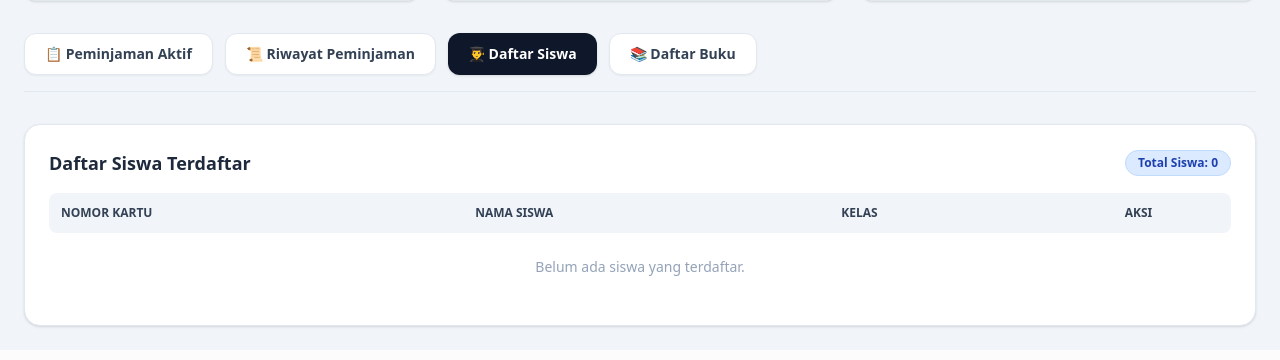
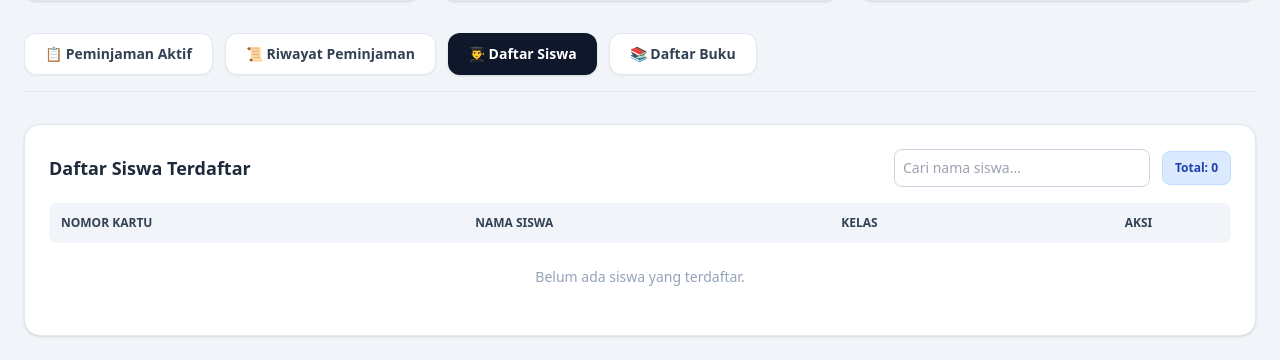
Before and after one commit to Brian-Faruq/perpustakaan-sistem, a PHP site: page /admin_dashboard.php in a window 1280 px wide, after a click on "👨‍🎓 Daftar Siswa". Shown: the part 553-913 px from the top of the page. Before the commit the page ends 882 px from the top, so only its background shows below. Run offline with PHP 8.4, Linux system fonts and the light colour scheme; the visitor is signed in with stand-in values (Sample User, id 1); data that the repository does not hold is empty; some libraries are stand-ins or nearby versions.

Commit message:
tambahin search bar siswa dan buku

```diff
--- a/admin_dashboard.php
+++ b/admin_dashboard.php
@@ -409,20 +409,26 @@ if (isset($_POST['hapus_riwayat'])) {
             </div>
         </div>
 
-        <!-- TABEL DAFTAR SISWA (ADA AKSI EDIT & HAPUS) -->
+        <!-- TABEL DAFTAR SISWA (ADA AKSI EDIT & HAPUS + SEARCH BAR) -->
         <div id="siswa-tab" class="tab-content hidden bg-white rounded-2xl shadow p-6 border border-slate-200">
             <?php
             $q_siswa = mysqli_query($koneksi, "SELECT * FROM siswa ORDER BY nama ASC");
             $total_siswa = mysqli_num_rows($q_siswa);
             ?>
-            <div class="flex justify-between items-center mb-4">
+            <div class="flex flex-col sm:flex-row justify-between items-start sm:items-center gap-3 mb-4">
                 <h2 class="text-lg font-bold text-slate-800">Daftar Siswa Terdaftar</h2>
-                <span class="bg-blue-100 text-blue-800 text-xs font-extrabold px-3 py-1 rounded-full border border-blue-200">
-                    Total Siswa: <?= $total_siswa; ?>
-                </span>
+
+                <!-- SEARCH BAR & TOTAL BADGE -->
+                <div class="flex items-center gap-3 w-full sm:w-auto">
+                    <input type="text" id="searchSiswa" onkeyup="filterSiswa()" placeholder="Cari nama siswa..." class="w-full sm:w-64 p-2 border border-slate-300 rounded-lg text-sm focus:outline-none focus:ring-2 focus:ring-blue-500">
+                    <span class="bg-blue-100 text-blue-800 text-xs font-extrabold px-3 py-2 rounded-lg border border-blue-200 whitespace-nowrap">
+                        Total: <?= $total_siswa; ?>
+                    </span>
+                </div>
             </div>
+
             <div class="overflow-x-auto">
-                <table class="w-full text-left text-sm">
+                <table class="w-full text-left text-sm" id="tableSiswa">
                     <thead class="bg-slate-100 text-slate-700 font-semibold uppercase text-xs">
                         <tr>
                             <th class="p-3 rounded-l-lg">Nomor Kartu</th>
@@ -436,9 +442,9 @@ if (isset($_POST['hapus_riwayat'])) {
                         if ($total_siswa > 0):
                             while ($s = mysqli_fetch_assoc($q_siswa)):
                         ?>
-                            <tr class="hover:bg-slate-50 transition">
+                            <tr class="row-siswa hover:bg-slate-50 transition">
                                 <td class="p-3 font-mono font-medium text-blue-600"><?= $s['nomor_kartu']; ?></td>
-                                <td class="p-3 font-medium text-slate-800"><?= $s['nama']; ?></td>
+                                <td class="p-3 font-medium text-slate-800 cell-nama"><?= $s['nama']; ?></td>
                                 <td class="p-3 text-slate-600"><?= $s['kelas']; ?></td>
                                 <td class="p-3 text-center flex justify-center gap-2">
                                     <button onclick='openEditSiswaModal(<?= json_encode($s); ?>)' class="bg-amber-500 hover:bg-amber-600 text-white text-xs px-3 py-1.5 rounded-lg font-semibold transition">
@@ -456,7 +462,7 @@ if (isset($_POST['hapus_riwayat'])) {
                             endwhile;
                         else:
                         ?>
-                            <tr>
+                            <tr id="emptySiswaRow">
                                 <td colspan="4" class="p-6 text-center text-slate-400 text-sm">Belum ada siswa yang terdaftar.</td>
                             </tr>
                         <?php endif; ?>
@@ -465,20 +471,26 @@ if (isset($_POST['hapus_riwayat'])) {
             </div>
         </div>
 
-        <!-- TABEL DAFTAR BUKU KOLEKSI (ADA AKSI EDIT & HAPUS) -->
+        <!-- TABEL DAFTAR BUKU KOLEKSI (ADA AKSI EDIT & HAPUS + SEARCH BAR) -->
         <div id="buku-tab" class="tab-content hidden bg-white rounded-2xl shadow p-6 border border-slate-200">
             <?php
             $q_buku_all = mysqli_query($koneksi, "SELECT * FROM buku ORDER BY judul ASC");
             $total_buku = mysqli_num_rows($q_buku_all);
             ?>
-            <div class="flex justify-between items-center mb-4">
+            <div class="flex flex-col sm:flex-row justify-between items-start sm:items-center gap-3 mb-4">
                 <h2 class="text-lg font-bold text-slate-800">Daftar Buku Koleksi</h2>
-                <span class="bg-indigo-100 text-indigo-800 text-xs font-extrabold px-3 py-1 rounded-full border border-indigo-200">
-                    Total Buku: <?= $total_buku; ?>
-                </span>
+
+                <!-- SEARCH BAR & TOTAL BADGE -->
+                <div class="flex items-center gap-3 w-full sm:w-auto">
+                    <input type="text" id="searchBuku" onkeyup="filterBuku()" placeholder="Cari judul buku..." class="w-full sm:w-64 p-2 border border-slate-300 rounded-lg text-sm focus:outline-none focus:ring-2 focus:ring-indigo-500">
+                    <span class="bg-indigo-100 text-indigo-800 text-xs font-extrabold px-3 py-2 rounded-lg border border-indigo-200 whitespace-nowrap">
+                        Total: <?= $total_buku; ?>
+                    </span>
+                </div>
             </div>
+
             <div class="overflow-x-auto">
-                <table class="w-full text-left text-sm">
+                <table class="w-full text-left text-sm" id="tableBuku">
                     <thead class="bg-slate-100 text-slate-700 font-semibold uppercase text-xs">
                         <tr>
                             <th class="p-3 rounded-l-lg">Judul Buku</th>
@@ -492,8 +504,8 @@ if (isset($_POST['hapus_riwayat'])) {
                         if ($total_buku > 0):
                             while ($b = mysqli_fetch_assoc($q_buku_all)):
                         ?>
-                            <tr class="hover:bg-slate-50 transition">
-                                <td class="p-3 font-medium text-slate-800"><?= $b['judul']; ?></td>
+                            <tr class="row-buku hover:bg-slate-50 transition">
+                                <td class="p-3 font-medium text-slate-800 cell-judul"><?= $b['judul']; ?></td>
                                 <td class="p-3 text-slate-600"><?= $b['penulis']; ?></td>
                                 <td class="p-3 text-center">
                                     <?php if ($b['status'] === 'tersedia'): ?>
@@ -518,7 +530,7 @@ if (isset($_POST['hapus_riwayat'])) {
                             endwhile;
                         else:
                         ?>
-                            <tr>
+                            <tr id="emptyBukuRow">
                                 <td colspan="4" class="p-6 text-center text-slate-400 text-sm">Belum ada buku yang terdaftar.</td>
                             </tr>
                         <?php endif; ?>
@@ -623,6 +635,36 @@ if (isset($_POST['hapus_riwayat'])) {
         function closeModal(modalId) {
             document.getElementById(modalId).classList.add('hidden');
         }
+
+        // Filter Live Nama Siswa
+        function filterSiswa() {
+            let input = document.getElementById('searchSiswa').value.toLowerCase();
+            let rows = document.querySelectorAll('.row-siswa');
+
+            rows.forEach(row => {
+                let nama = row.querySelector('.cell-nama').textContent.toLowerCase();
+                if (nama.includes(input)) {
+                    row.style.display = "";
+                } else {
+                    row.style.display = "none";
+                }
+            });
+        }
+
+        // Filter Live Judul Buku
+        function filterBuku() {
+            let input = document.getElementById('searchBuku').value.toLowerCase();
+            let rows = document.querySelectorAll('.row-buku');
+
+            rows.forEach(row => {
+                let judul = row.querySelector('.cell-judul').textContent.toLowerCase();
+                if (judul.includes(input)) {
+                    row.style.display = "";
+                } else {
+                    row.style.display = "none";
+                }
+            });
+        }
     </script>
 
 </body>
```
